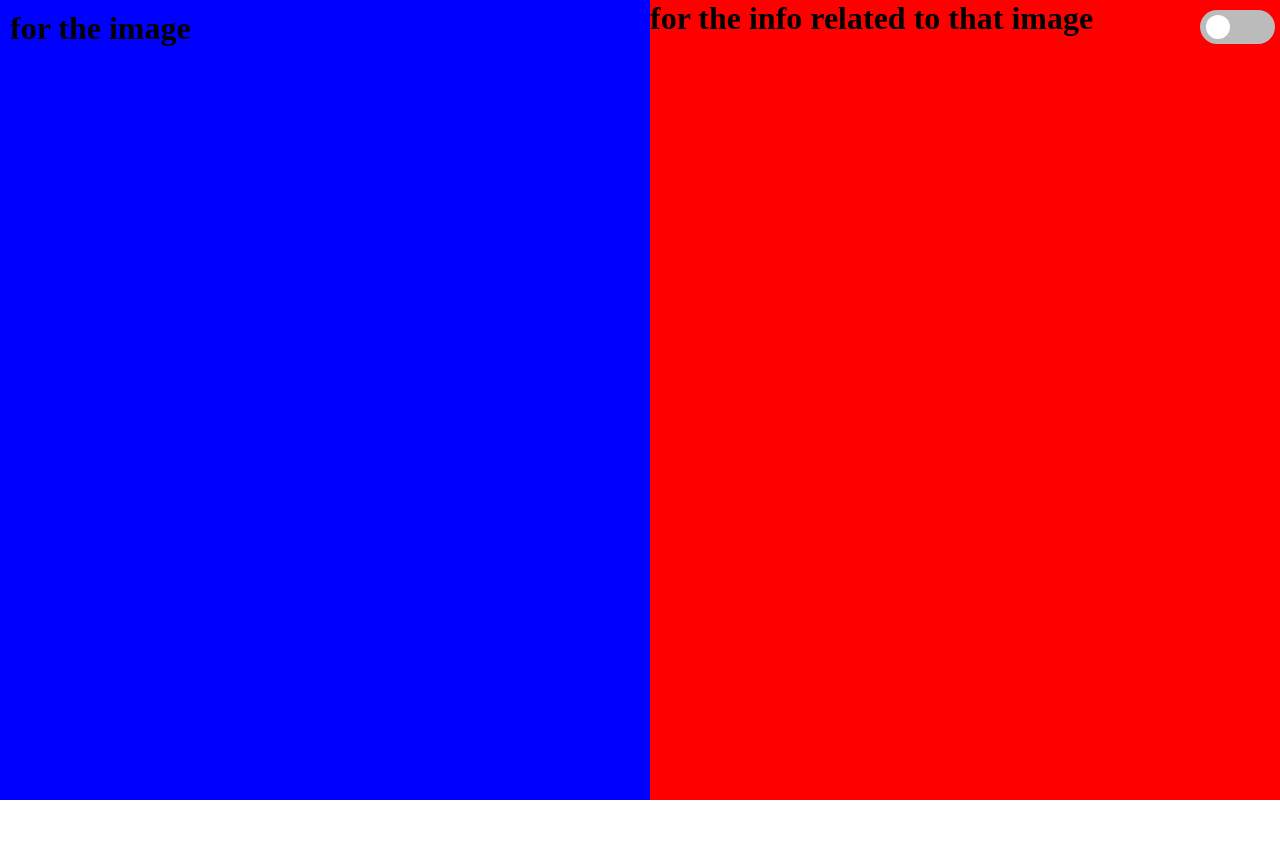
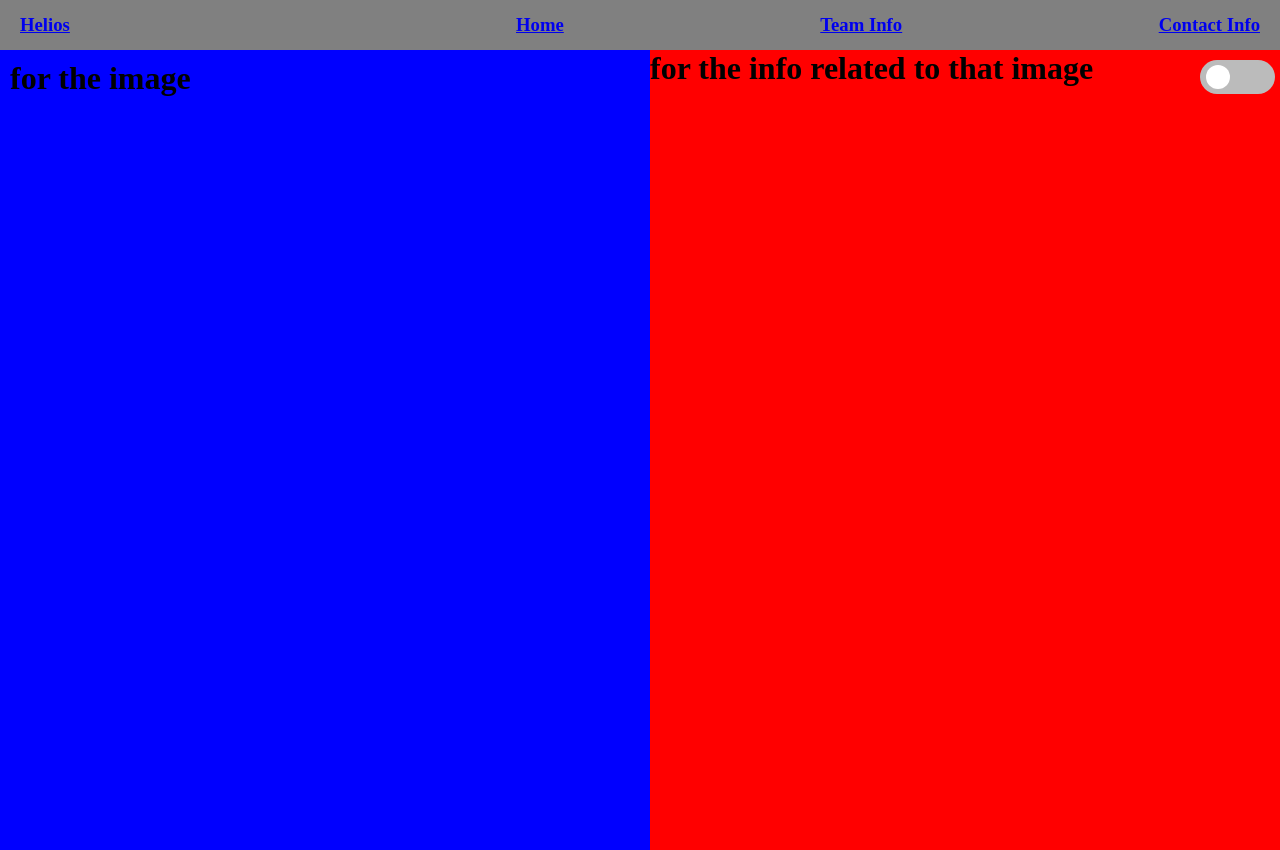
Before and after one commit to tireless-22/heliosPortfolio, a React (Create React App) app: page / in a window 1280 px wide. Before the commit the page ends 800 px from the top, so only its background shows below. Built offline with nearby package versions, Linux system fonts and the light colour scheme.

Commit message:
created routes but still there is a bug

```diff
--- a/package.json
+++ b/package.json
@@ -8,6 +8,7 @@
     "@testing-library/user-event": "^13.5.0",
     "react": "^17.0.2",
     "react-dom": "^17.0.2",
+    "react-router-dom": "^6.2.2",
     "react-scripts": "5.0.0",
     "styled-components": "^5.3.3",
     "web-vitals": "^2.1.4"
--- a/src/App.js
+++ b/src/App.js
@@ -1,99 +1,39 @@
 
 
-import React, { useState } from "react";
+import { BrowserRouter as Router, Routes, Route } from "react-router-dom";
+import Navbar from "./components/Navbar";
+import Home from "./components/Home";
+import Features from "./components/Features";
+import ContactInfo from "./components/ContactInfo";
+import TeamInfo from "./components/TeamInfo";
 
-import ToggleSwitch from './components/ToggleSwitch';
+import { useState } from "react";
 
+const App = () => {
+	const [bright, setBright] = useState(false);
+	const changeState = () => {
+		setBright(!bright);
+		console.log(bright);
+	}
+	return (
+    <Router>
+      <Navbar bright={bright} />
 
-
-import styled from "styled-components"
-
-import darkImage1 from "./Images/DarkModeImages/img1.jpeg";
-import brightImage1 from "./Images/BrightModeImages/img1.jpeg";
-
-const Container = styled.div`
-width: 100vw;
-background-color: ${(props) => (props.bright) ? "black" : "yellow"};
-height:100vh;
-`
+      <Routes>
+        <Route
+          path="/"
+          element={<Home bright={bright} changeState={changeState} />}
+        />
+        <Route path="/features" element={<Features />} />
+        <Route path="/contact" element={<ContactInfo />} />
+        <Route path="/team" element={<TeamInfo />} />
+      </Routes>
+    </Router>
+  );
 
 
 
 
-
-
-const ToggleSwitchWrapper = styled.div`
-  margin-left: calc(100% - 80px);
-  margin-top:10px;
-
-  position: fixed;
-  margin-right: 0px;
-`;
-
-
-const ImageAndParaContainer = styled.div`
-  display: flex;
-  flex-direction: row;
-  width: 100vw;
-  height: 100vh;
-  @media only screen and (max-width: 720px) {
-    flex-direction: column;
-
-
-  }
-`;
-
-const Image = styled.img`
-width:50vw;
-height: 100vw;
-`
-
-
-
-const ImageContainer = styled.div`
-flex: 1;
-padding: 10px;
-
-
-  background-color: ${(props) => (props.bright ? "red" : "blue")};
-  /* background-color: ${(props) => (props.bright ? "white" : "black")}; */
-`;
-
-const ParaContainer = styled.div`
-flex:1;
-
-  background-color: ${(props) => (props.bright ? "blue" : "red")};
-
-  /* background-color: ${(props) => (props.bright ? "white" : "black")}; */
-`;
-
-
-
-
-
-function App() {
-  const [bright, setBright] = useState(false);
-
-  return (
-    <Container bright={bright}>
-      <ToggleSwitchWrapper>
-        <ToggleSwitch
-          id="newsletter"
-          checked={bright}
-          onChange={() => setBright(!bright)}
-        />
-      </ToggleSwitchWrapper>
-
-      <ImageAndParaContainer>
-        <ImageContainer bright={bright}>
-        <h1>for the image</h1>
-        </ImageContainer>
-        <ParaContainer bright={bright}>
-          <h1>for the info related to that image</h1>
-        </ParaContainer>
-      </ImageAndParaContainer>
-    </Container>
-  );
-}
+};
 
 export default App;
--- /dev/null
+++ b/src/components/ContactInfo.jsx
@@ -0,0 +1,9 @@
+import React from 'react'
+
+const ContactInfo = () => {
+		return (
+				<div>ContactInfo</div>
+		)
+}
+
+export default ContactInfo
--- /dev/null
+++ b/src/components/Features.jsx
@@ -0,0 +1,11 @@
+import React from 'react'
+
+const Features = () => {
+		return (
+			<div>Features, this is from fretures
+
+				</div>
+		)
+}
+
+export default Features
--- /dev/null
+++ b/src/components/Home.jsx
@@ -0,0 +1,79 @@
+import React, { useState } from "react";
+
+import ToggleSwitch from "./ToggleSwitch"
+
+import { BrowserRouter as Router, Routes, Route } from "react-router-dom";
+
+import styled from "styled-components";
+
+const Container = styled.div`
+  width: 100vw;
+  background-color: ${(props) => (props.bright ? "black" : "yellow")};
+  height: 100vh;
+`;
+
+const ToggleSwitchWrapper = styled.div`
+  margin-left: calc(100% - 80px);
+  margin-top: 10px;
+
+  position: fixed;
+  margin-right: 0px;
+`;
+
+const ImageAndParaContainer = styled.div`
+  display: flex;
+  flex-direction: row;
+  width: 100vw;
+  height: 100vh;
+  @media only screen and (max-width: 720px) {
+    flex-direction: column;
+  }
+`;
+
+const Image = styled.img`
+  width: 50vw;
+  height: 100vw;
+`;
+
+const ImageContainer = styled.div`
+  flex: 1;
+  padding: 10px;
+
+  background-color: ${(props) => (props.bright ? "red" : "blue")};
+  /* background-color: ${(props) => (props.bright ? "white" : "black")}; */
+`;
+
+const ParaContainer = styled.div`
+  flex: 1;
+
+  background-color: ${(props) => (props.bright ? "blue" : "red")};
+
+  /* background-color: ${(props) => (props.bright ? "white" : "black")}; */
+`;
+
+function Home({bright,changeState}) {
+
+
+  return (
+    <Container bright={bright}>
+      <ToggleSwitchWrapper>
+        <ToggleSwitch
+          id="newsletter"
+          checked={bright}
+          onChange={() => changeState()}
+        />
+      </ToggleSwitchWrapper>
+
+      <ImageAndParaContainer>
+        <ImageContainer bright={bright}>
+          <h1>for the image</h1>
+        </ImageContainer>
+        <ParaContainer bright={bright}>
+          <h1>for the info related to that image</h1>
+        </ParaContainer>
+      </ImageAndParaContainer>
+    </Container>
+  );
+}
+
+export default Home;
--- /dev/null
+++ b/src/components/Navbar.jsx
@@ -0,0 +1,67 @@
+import React from "react";
+import styled from "styled-components";
+import { Link } from "react-router-dom";
+
+// left side of the navbar contains the heading of the project everytime
+// on rightContainer if the screen is less than some 720px, the we wiill replace that with the burger menu
+
+const Container = styled.div`
+  display: flex;
+  justify-content: space-between;
+
+  width: 100vw;
+  height: 50px;
+  background-color: gray;
+`;
+
+const LeftContainer = styled.div`
+  flex: 2;
+  margin-left: 20px;
+  display: flex;
+
+  align-items: center;
+`;
+const RightContainer = styled.div`
+
+  display: flex;
+  align-items: center;
+  flex: 3;
+  justify-content: space-between;
+  margin-right: 20px;
+		@media only screen and (max-width: 720px) {
+			/* code for burger menu */
+
+		}
+`;
+
+const Navbar = ({bright}) => {
+  return (
+    <Container>
+      <LeftContainer>
+        <Link to="/">
+          <h3>Helios</h3>
+        </Link>
+      </LeftContainer>
+      <RightContainer>
+        <Link to="/">
+          <h3>Home</h3>
+        </Link>
+
+        {bright && (
+          <Link to="/features">
+            <h3>Features</h3>
+          </Link>
+        )}
+
+        <Link to="/team">
+          <h3>Team Info</h3>
+        </Link>
+        <Link to="/contact">
+          <h3>Contact Info</h3>
+        </Link>
+      </RightContainer>
+    </Container>
+  );
+};
+
+export default Navbar;
--- /dev/null
+++ b/src/components/TeamInfo.jsx
@@ -0,0 +1,9 @@
+import React from 'react'
+
+const TeamInfo = () => {
+		return (
+				<div>TeamInfo</div>
+		)
+}
+
+export default TeamInfo
```
Also changed, not shown: src/index.js (+26 -0 lines), 1 other file (tests, documents, lock files or other folders).
